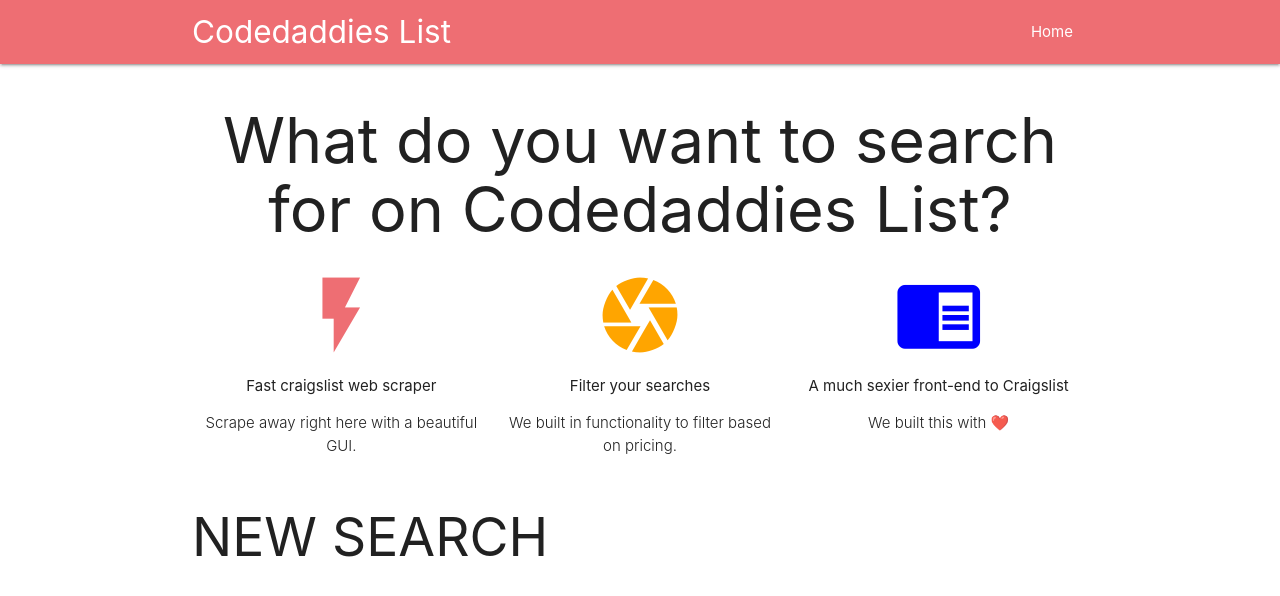
After one commit to acharyabibash/codedaddies_list, a Django app: page /new_search in a window 1280 px wide. The commit adds this page. Shown: the top 596 px of the page. Run offline with Django 3.2, Linux system fonts and the light colour scheme.

Commit message:
1.15.44 Rafey Qazi

```diff
--- a/my_app/urls.py
+++ b/my_app/urls.py
@@ -3,4 +3,5 @@
 
 urlpatterns= [
     path('',views.home,name = 'home'),
+    path('new_search',views.new_search,name='search')
 ]
--- a/my_app/views.py
+++ b/my_app/views.py
@@ -3,3 +3,7 @@
 # Create your views here.
 def home(request):
     return render(request,'base.html')
+
+
+def new_search(request):
+    return render(request,'my_app/new_search.html')
--- a/templates/base.html
+++ b/templates/base.html
@@ -1,4 +1,3 @@
-<!DOCTYPE html>
 {% load staticfiles %}
 {% load static %}
 
@@ -22,6 +21,8 @@
         </ul>
     </div>
 </nav>
+
+<div class="container">
     <h1 style="text-align: center">What do you want to search for on Codedaddies List?</h1>
     <div class="row">
         <div class="col s4">
@@ -50,10 +51,14 @@
                 <p class="light center">We built this with ❤️</p>
             </div>
         </div>
-
-
     </div>
 
 
+    {% block content %}
+
+    {% endblock content %}
+</div>
+
+<script src="https://cdnjs.cloudflare.com/ajax/libs/materialize/1.0.0/js/materialize.min.js"></script>
 </body>
 </html>
--- /dev/null
+++ b/templates/my_app/new_search.html
@@ -0,0 +1,7 @@
+{% extends 'base.html' %}
+
+
+{% block content %}
+    <h2> NEW SEARCH </h2>
+
+{% endblock %}
```
Lines whose indentation alone changed are shown as unchanged.
